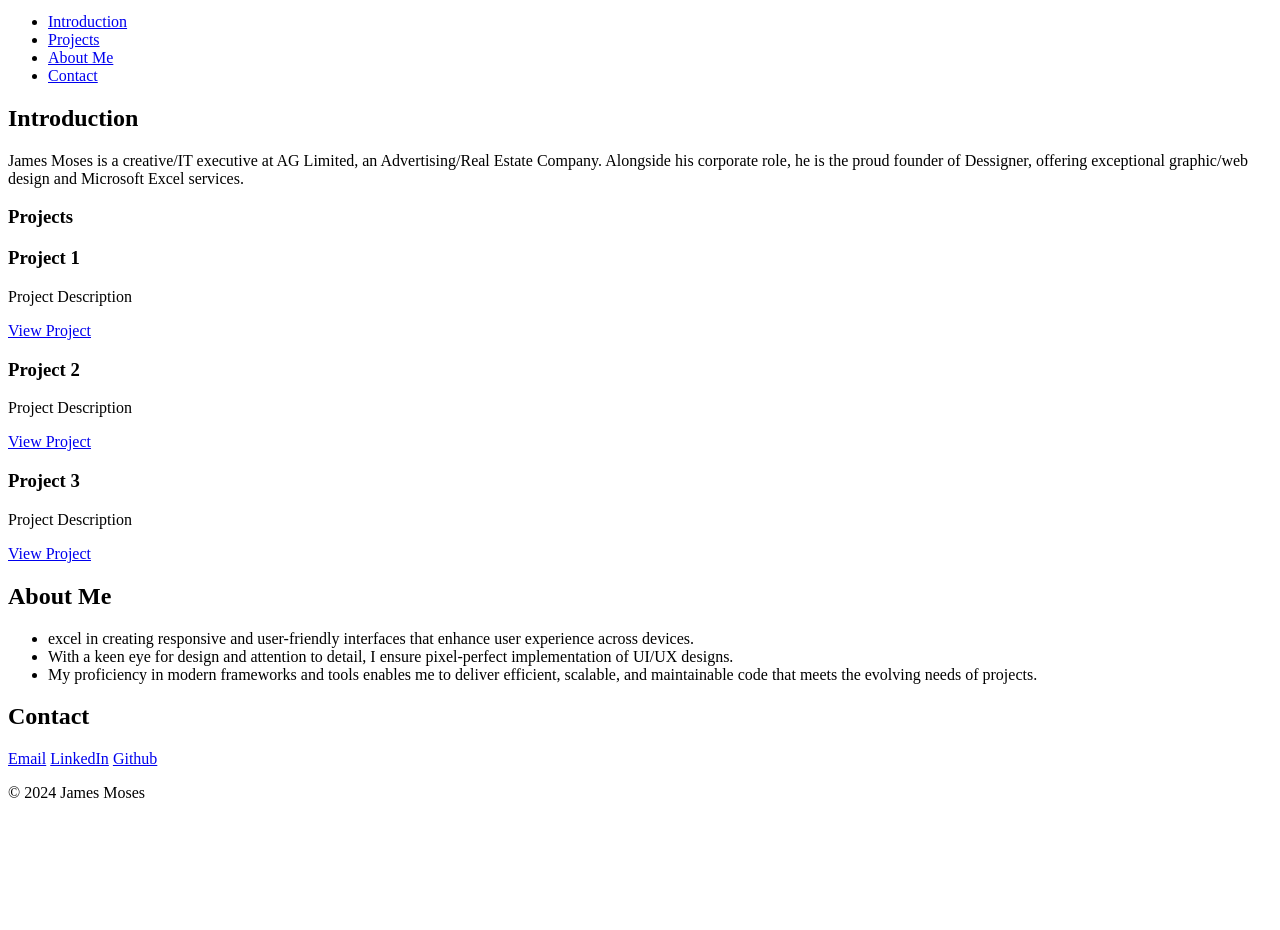
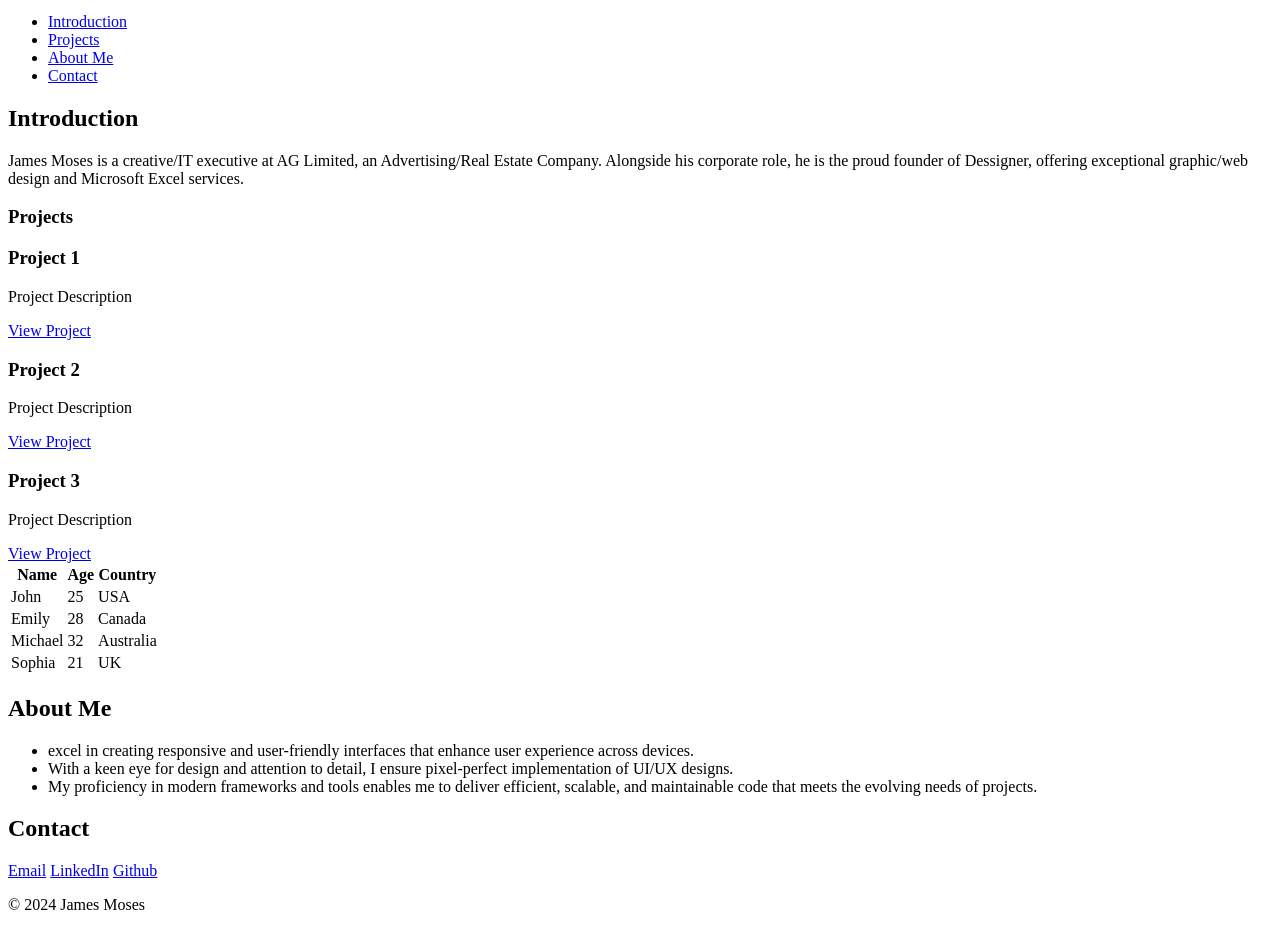
Before and after one commit to jamxsmoses/My_First_Portfolio, a plain HTML site: page portfolio/index.html in a window 1280 px wide. Shown: the part 155-1085 px from the top of the page. Before the commit the page ends 973 px from the top, so only its background shows below. Drawn offline with Linux system fonts and the light colour scheme.

Commit message:
Making corrections

```diff
--- a/portfolio/index.html
+++ b/portfolio/index.html
@@ -52,10 +52,40 @@
         <a href="#" target="_blank">View Project</a>
       </article>
       <article class="projects">
-        <table></table>
         <h3>Project 3</h3>
         <p>Project Description</p>
         <a href="#" target="_blank">View Project</a>
+        <table>
+          <thead>
+            <tr>
+              <th>Name</th>
+              <th>Age</th>
+              <th>Country</th>
+            </tr>
+          </thead>
+          <tbody>
+            <tr>
+              <td>John</td>
+              <td>25</td>
+              <td>USA</td>
+            </tr>
+            <tr>
+              <td>Emily</td>
+              <td>28</td>
+              <td>Canada</td>
+            </tr>
+            <tr>
+              <td>Michael</td>
+              <td>32</td>
+              <td>Australia</td>
+            </tr>
+            <tr>
+              <td>Sophia</td>
+              <td>21</td>
+              <td>UK</td>
+            </tr>
+          </tbody>
+        </table>
       </article>
     </section>
     <section id="about">
```
Also changed, not shown: html_basic/index.html (+31 -0 lines).
